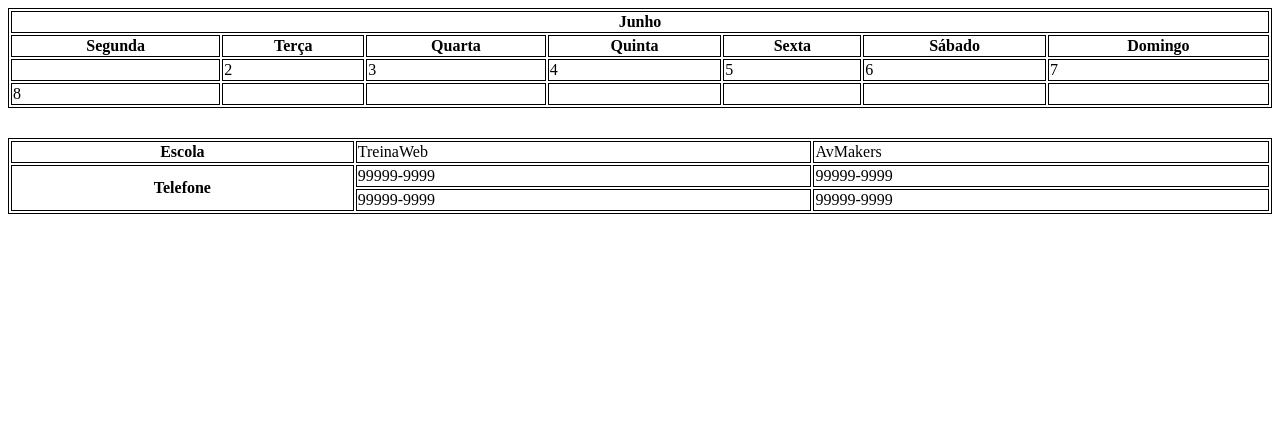
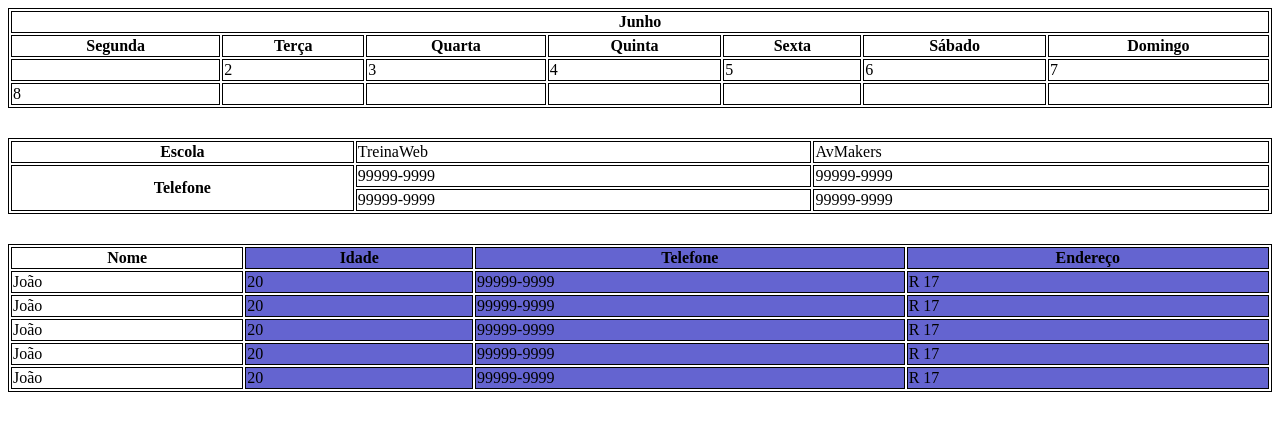
Before and after one commit to treinaweb/html-e-css-apresentacao-de-dados, a plain HTML site: page apresentação de dados/tabelas/index.html in a window 1280 px wide. Drawn offline with Linux system fonts and the light colour scheme.

Commit message:
3-3 Trabalhando com colgroup

```diff
--- a/apresentação de dados/tabelas/index.html
+++ b/apresentação de dados/tabelas/index.html
@@ -9,6 +9,7 @@
 </head>
 <body>
     <table>
+
         <thead>
             <tr>
                 <th colspan="7">Junho</th>
@@ -61,6 +62,54 @@
             <td>99999-9999</td>
         </tr>
     </table>
+
+    <table>
+        <colgroup>
+            <col span="1">
+            <col span="3" style="background-color: rgb(100, 100, 208);">
+        </colgroup>
+        <thead>
+            <tr>
+                <th>Nome</th>
+                <th>Idade</th>
+                <th>Telefone</th>
+                <th>Endereço</th>
+            </tr>
+        </thead>
+        <tbody>
+            <tr>
+                <td>João</td>
+                <td>20</td>
+                <td>99999-9999</td>
+                <td>R 17</td>
+            </tr>
+            <tr>
+                <td>João</td>
+                <td>20</td>
+                <td>99999-9999</td>
+                <td>R 17</td>
+            </tr>
+            <tr>
+                <td>João</td>
+                <td>20</td>
+                <td>99999-9999</td>
+                <td>R 17</td>
+            </tr>
+            <tr>
+                <td>João</td>
+                <td>20</td>
+                <td>99999-9999</td>
+                <td>R 17</td>
+            </tr>
+            <tr>
+                <td>João</td>
+                <td>20</td>
+                <td>99999-9999</td>
+                <td>R 17</td>
+            </tr>
+        </tbody>
+    </table>
+
 </body>
 </html>
 
```
